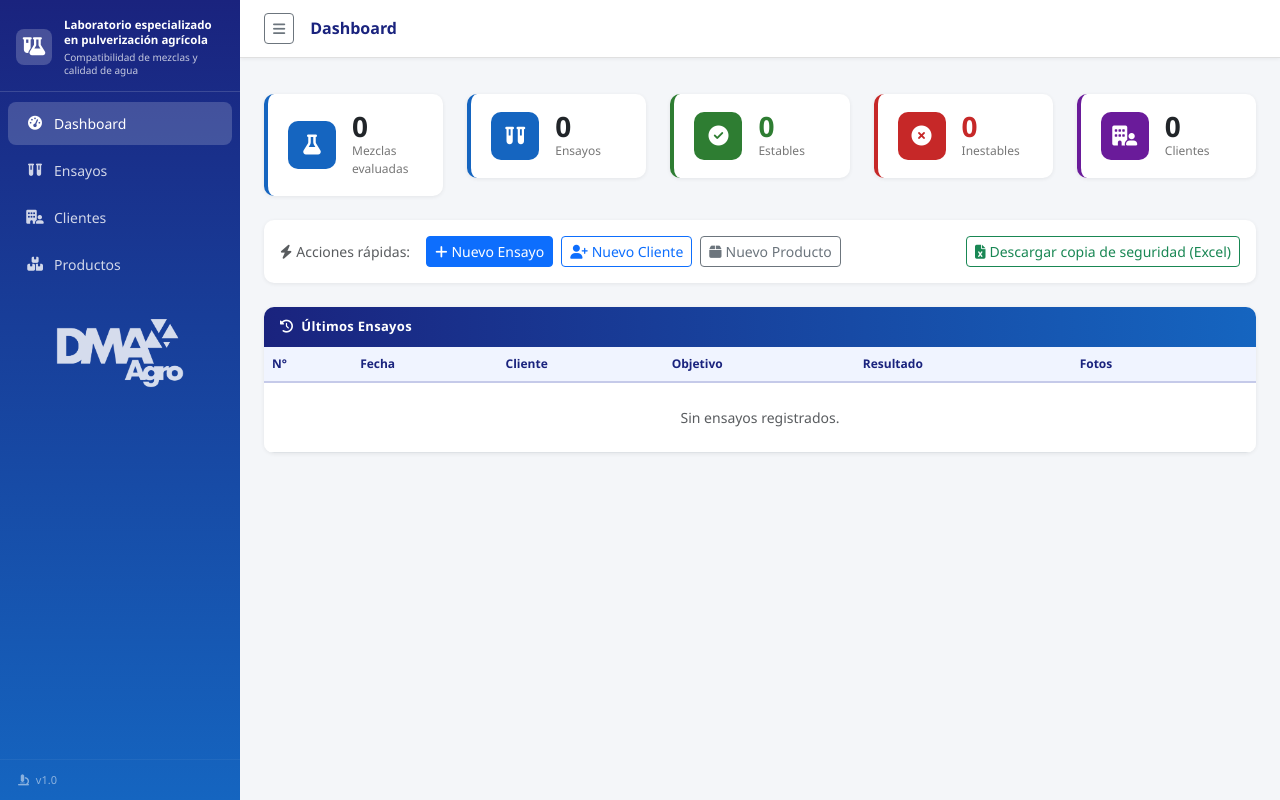
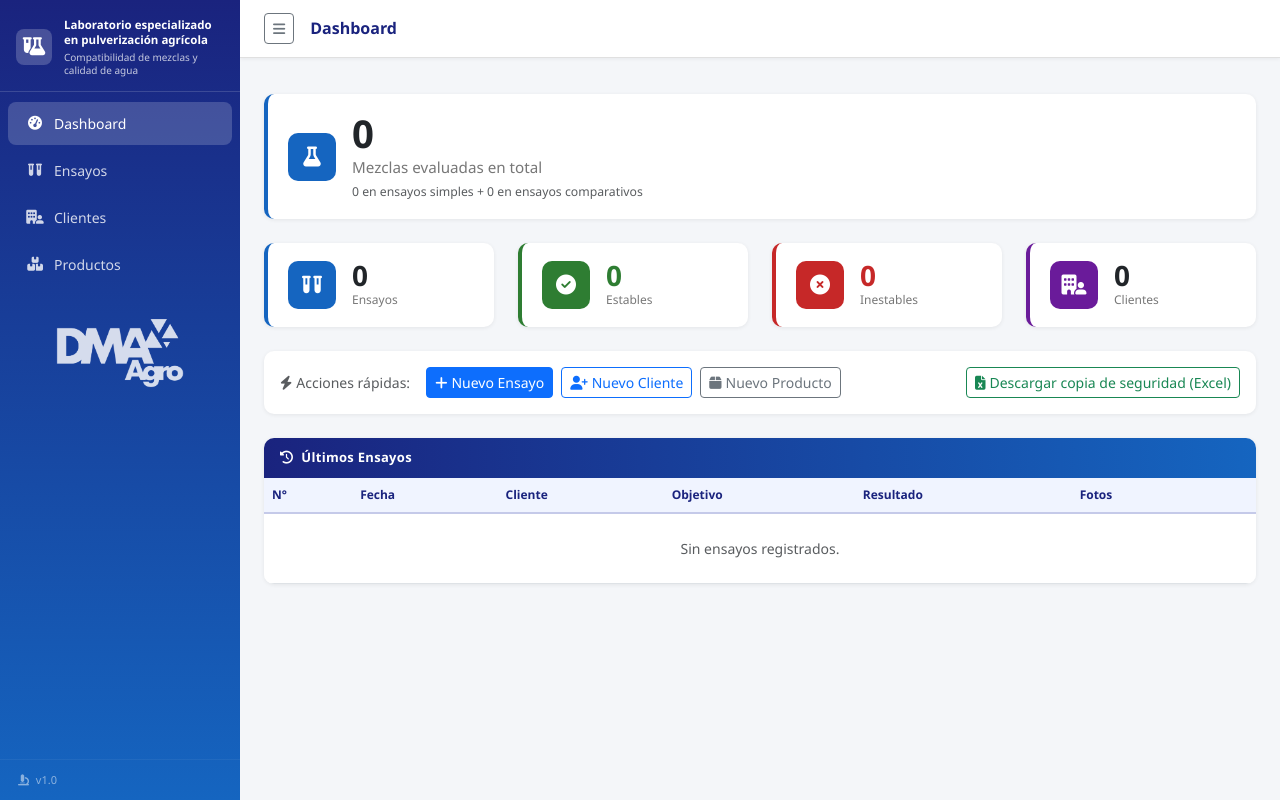
Before and after one commit to losvascosagro-afk/P1-Mezclas, a Flask app: page / in a window 1280 px wide. Run offline with Flask 3, Linux system fonts and the light colour scheme; data that the repository does not hold is empty; some libraries are stand-ins or nearby versions.

Commit message:
Dashboard: total de mezclas destacado con el desglose simples + comparativos
Co-Authored-By: Claude Opus 5.5 <noreply@anthropic.com>

```diff
--- a/app.py
+++ b/app.py
@@ -195,12 +195,17 @@ def admin_catalogo_senasa():
 # ──────────────────────────────────────────────────────────
 # DASHBOARD
 # ──────────────────────────────────────────────────────────
-def _contar_mezclas(db, cond='1=1'):
-    """Mezclas evaluadas que cumplen cond: ensayos simples + mezclas de los comparativos."""
+def _mezclas_por_tipo(db, cond='1=1'):
+    """(en ensayos simples, en comparativos) que cumplen cond. Cada ensayo simple
+    es una mezcla; cada comparativo aporta todas las suyas."""
     simples = db.execute(f"SELECT COUNT(*) FROM ensayos WHERE COALESCE(tipo, '') <> 'comparativo' AND {cond}").fetchone()[0]
     comparadas = db.execute(f"""SELECT COUNT(*) FROM mezclas_ensayo
         WHERE id_ensayo IN (SELECT id_ensayo FROM ensayos WHERE tipo = 'comparativo') AND {cond}""").fetchone()[0]
-    return simples + comparadas
+    return simples, comparadas
+
+
+def _contar_mezclas(db, cond='1=1'):
+    return sum(_mezclas_por_tipo(db, cond))
 
 
 @app.route('/')
@@ -212,9 +217,9 @@ def dashboard():
         'ensayos':   db.execute('SELECT COUNT(*) FROM ensayos').fetchone()[0],
         'estables':  _contar_mezclas(db, "LOWER(resultado_final) = 'estable'"),
         'inestables': _contar_mezclas(db, "LOWER(resultado_final) = 'inestable'"),
-        # cada ensayo simple es una mezcla; un comparativo suma cada una de las suyas
-        'mezclas':   _contar_mezclas(db),
     }
+    stats['mezclas_simples'], stats['mezclas_comparativos'] = _mezclas_por_tipo(db)
+    stats['mezclas'] = stats['mezclas_simples'] + stats['mezclas_comparativos']
     recientes = db.execute('''
         SELECT e.id_ensayo, e.fecha, e.resultado_final, e.objetivo,
                c.razon_social,
--- a/templates/dashboard.html
+++ b/templates/dashboard.html
@@ -3,18 +3,23 @@
 {% block page_title %}Dashboard{% endblock %}
 
 {% block content %}
+{% macro miles(n) %}{{ '{:,}'.format(n).replace(',', '.') }}{% endmacro %}
 <div class="row g-4 mb-4">
   <!-- Stats cards -->
-  <div class="col-12 col-xl">
+  <div class="col-12">
     <div class="stat-card border-blue">
       <div class="stat-icon bg-blue"><i class="fa-solid fa-flask"></i></div>
       <div class="stat-info">
-        <div class="stat-num">{{ '{:,}'.format(stats.mezclas).replace(',', '.') }}</div>
-        <div class="stat-label">Mezclas evaluadas</div>
+        <div class="stat-num" style="font-size:2.4rem;line-height:1.1">{{ miles(stats.mezclas) }}</div>
+        <div class="stat-label" style="font-size:.95rem">Mezclas evaluadas en total</div>
+        <div class="small text-muted mt-1">
+          {{ miles(stats.mezclas_simples) }} en ensayos simples
+          + {{ miles(stats.mezclas_comparativos) }} en ensayos comparativos
+        </div>
       </div>
     </div>
   </div>
-  <div class="col-6 col-md-3 col-xl">
+  <div class="col-6 col-md-3">
     <div class="stat-card border-blue">
       <div class="stat-icon bg-blue"><i class="fa-solid fa-vials"></i></div>
       <div class="stat-info">
@@ -23,7 +28,7 @@
       </div>
     </div>
   </div>
-  <div class="col-6 col-md-3 col-xl">
+  <div class="col-6 col-md-3">
     <div class="stat-card border-green">
       <div class="stat-icon bg-green"><i class="fa-solid fa-circle-check"></i></div>
       <div class="stat-info">
@@ -32,7 +37,7 @@
       </div>
     </div>
   </div>
-  <div class="col-6 col-md-3 col-xl">
+  <div class="col-6 col-md-3">
     <div class="stat-card border-red">
       <div class="stat-icon bg-red"><i class="fa-solid fa-circle-xmark"></i></div>
       <div class="stat-info">
@@ -41,7 +46,7 @@
       </div>
     </div>
   </div>
-  <div class="col-6 col-md-3 col-xl">
+  <div class="col-6 col-md-3">
     <div class="stat-card border-purple">
       <div class="stat-icon bg-purple"><i class="fa-solid fa-building-user"></i></div>
       <div class="stat-info">
```
